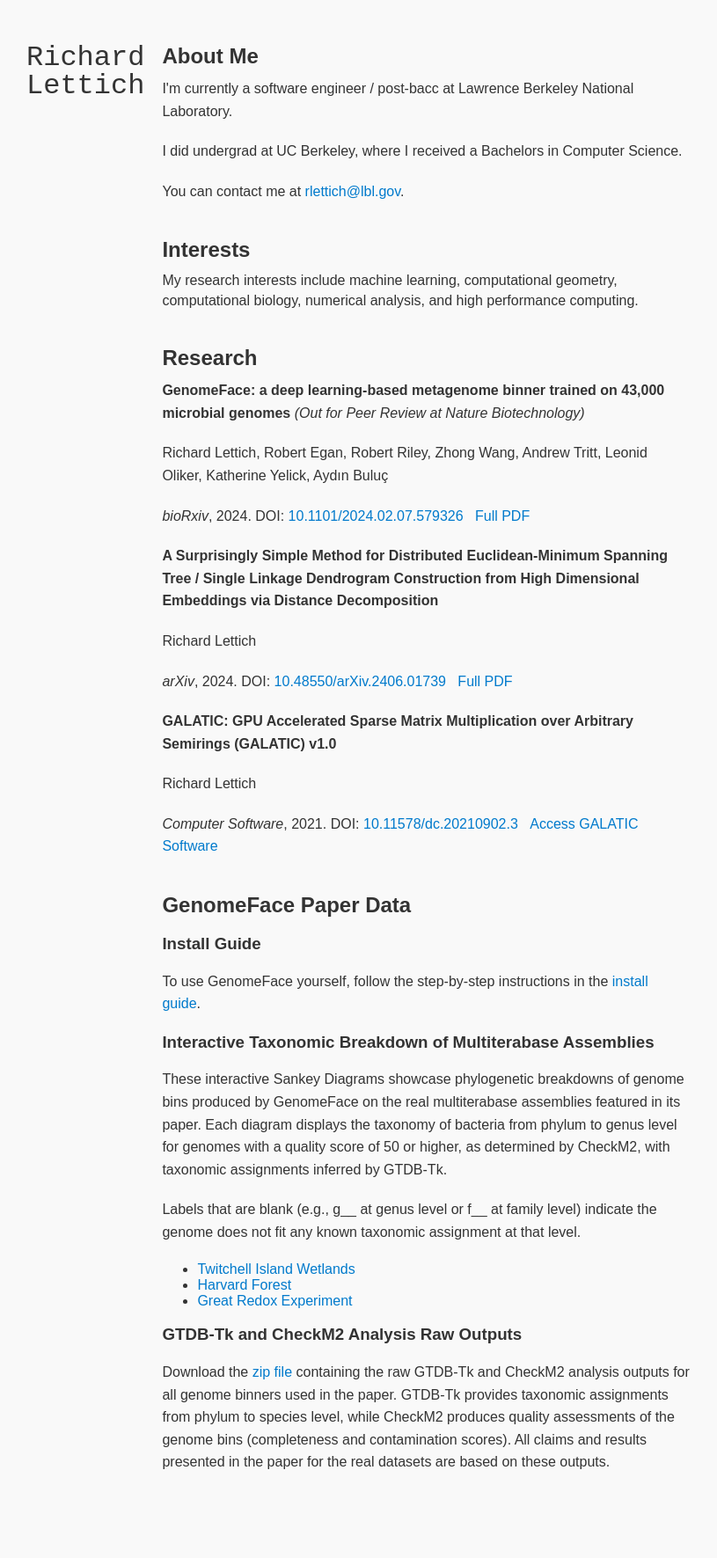
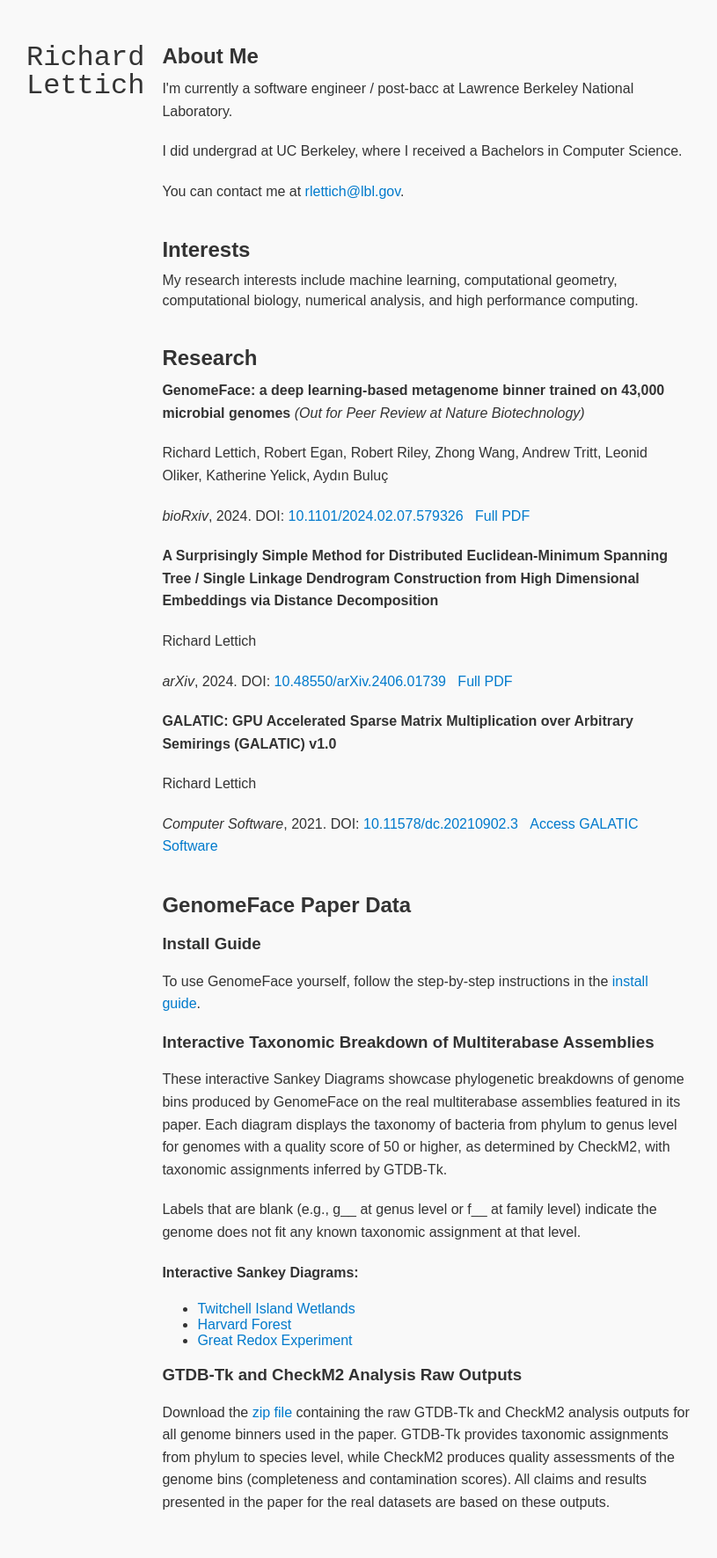
Before and after one commit to richardlett/richardlett.github.io, a Jekyll site: the page index.html, which Jekyll copies as it is, in a window 1280 px wide. Shown: the whole page at 88% size, without its empty margins (160-975 px from the left). Built offline with Jekyll 4.4.1, drawn with Linux system fonts in a browser that asks for light colours; before the commit the page ends 1725 px from its top, so only the background shows below that.

Commit message:
Update index.html

```diff
--- a/index.html
+++ b/index.html
@@ -124,6 +124,7 @@
     <h3>Interactive Taxonomic Breakdown of Multiterabase Assemblies</h3>
     <p>These interactive Sankey Diagrams showcase phylogenetic breakdowns of genome bins produced by GenomeFace on the real multiterabase assemblies featured in its paper. Each diagram displays the taxonomy of bacteria from phylum to genus level for genomes with a quality score of 50 or higher, as determined by CheckM2, with taxonomic assignments inferred by GTDB-Tk.</p>
     <p>Labels that are blank (e.g., g__ at genus level or f__ at family level) indicate the genome does not fit any known taxonomic assignment at that level.</p>
+    <p><b>Interactive Sankey Diagrams:</b></p>
     <ul>
         <li><a href="twitch_wetlands.html" target="_blank" rel="noopener noreferrer">Twitchell Island Wetlands</a></li>
         <li><a href="harvard.html" target="_blank" rel="noopener noreferrer">Harvard Forest</a></li>
```
